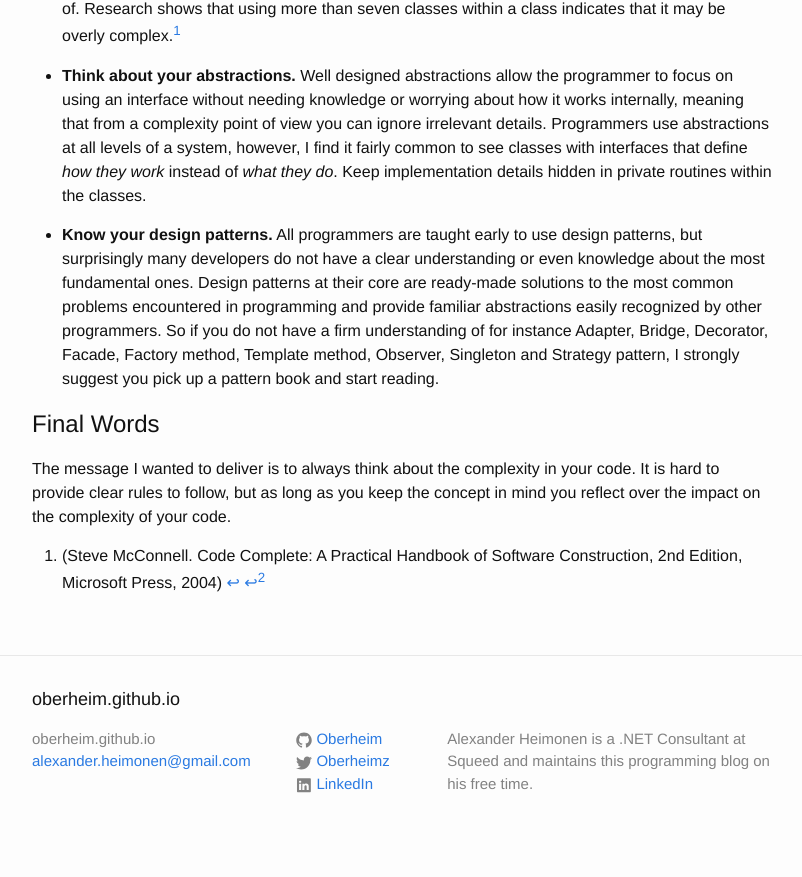
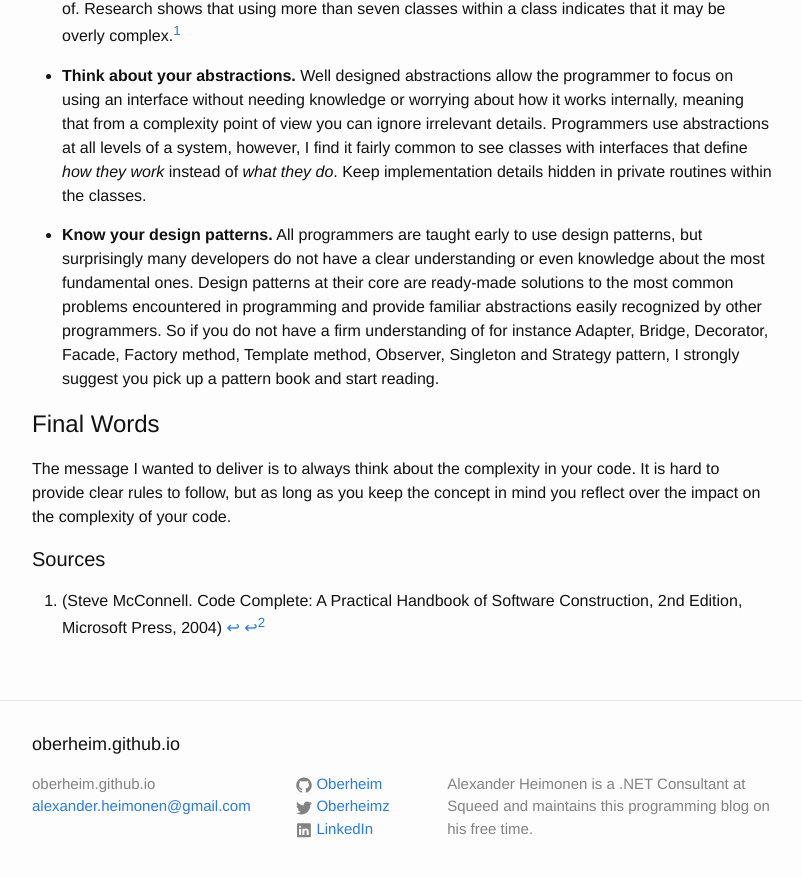
Before and after one commit to Oberheim/Oberheim.github.io, a Jekyll site: the page built from _posts/2016-05-18-managing-software-complexity.markdown, in a window 1280 px wide and 900 px high, scrolled down 2228 px. Shown: the top 877 px of the window, without its empty margins (238-1040 px from the left). Built offline with Jekyll 4.4.1, drawn with Linux system fonts in a browser that asks for light colours; comment, search, counter and statistics services are not loaded; before the commit the page ends 3083 px from its top, so only the background shows below that.

Commit message:
Added Sources header

```diff
--- a/_posts/2016-05-18-managing-software-complexity.markdown
+++ b/_posts/2016-05-18-managing-software-complexity.markdown
@@ -61,4 +61,6 @@ All programmers are taught early to use design patterns, but surprisingly many d
 
 The message I wanted to deliver is to always think about the complexity in your code. It is hard to provide clear rules to follow, but as long as you keep the concept in mind you reflect over the impact on the complexity of your code.
 
+#### Sources
+
 [^1]:(Steve McConnell. Code Complete: A Practical Handbook of Software Construction, 2nd Edition, Microsoft Press, 2004)
```
